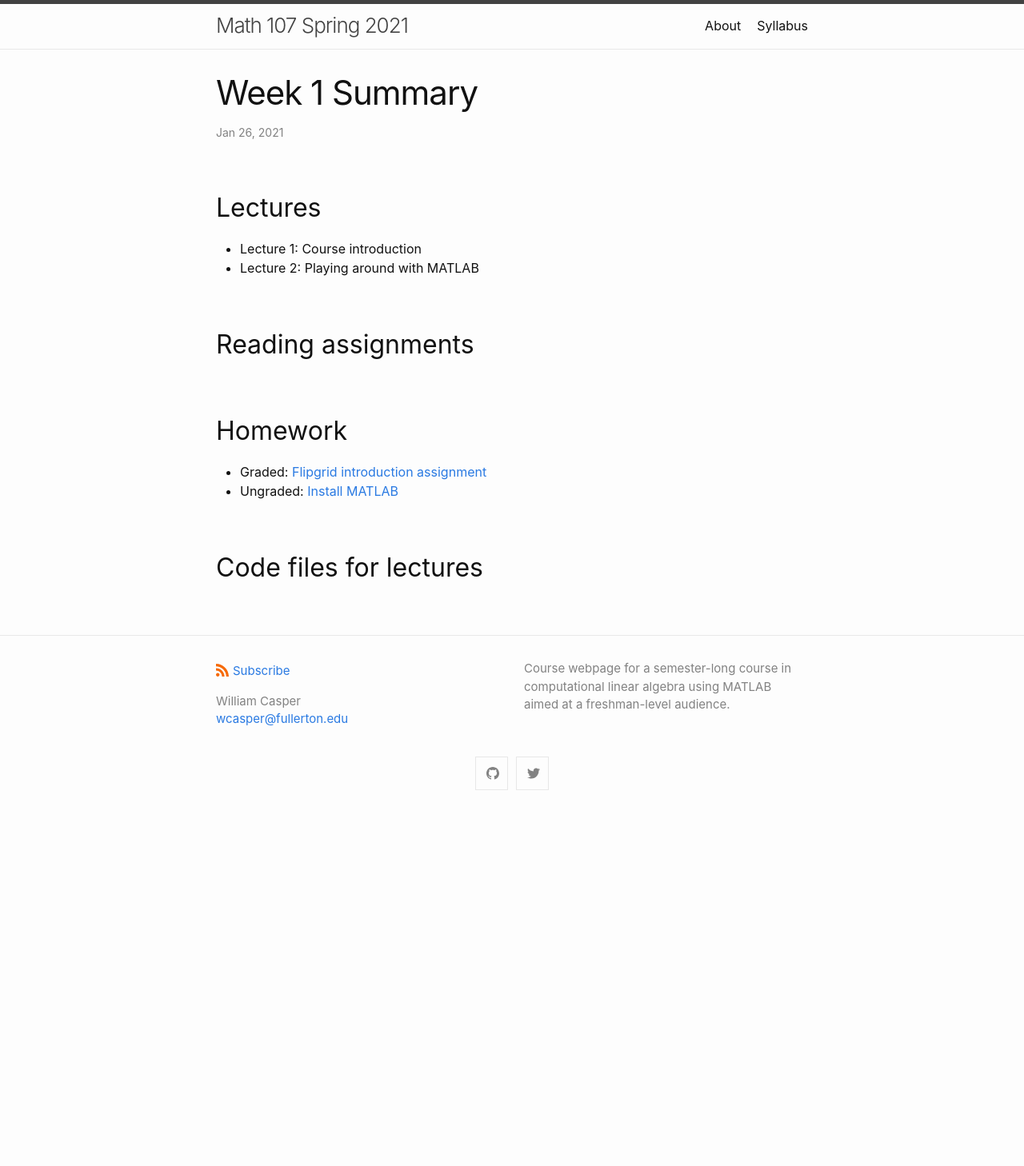
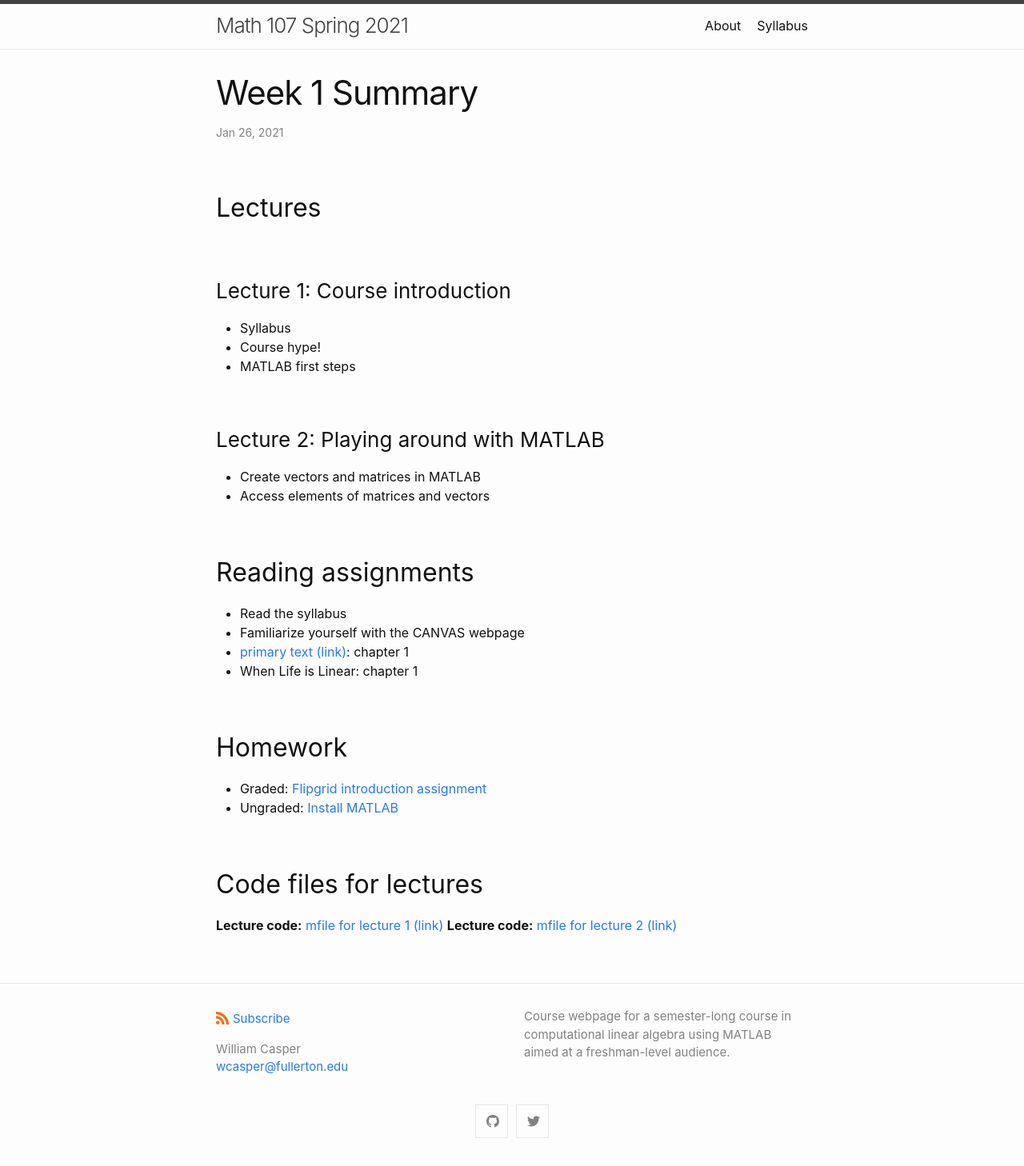
Before and after one commit to wcasper/math107spring2021, a Jekyll site: the page built from _posts/2021-01-26-Week-1-Summary.md, in a window 1280 px wide. Shown: the whole page at 80% size. Built offline with Jekyll 4.4.1, drawn with Linux system fonts in a browser that asks for light colours; before the commit the page ends 1023 px from its top, so only the background shows below that.

Commit message:
updated week 1 summary

```diff
--- a/_posts/2021-01-26-Week-1-Summary.md
+++ b/_posts/2021-01-26-Week-1-Summary.md
@@ -4,10 +4,23 @@ layout: post
 
 ## Lectures
 
-* Lecture 1: Course introduction
-* Lecture 2: Playing around with MATLAB
+### Lecture 1: Course introduction
+
+* Syllabus
+* Course hype!
+* MATLAB first steps
+
+### Lecture 2: Playing around with MATLAB
+
+* Create vectors and matrices in MATLAB
+* Access elements of matrices and vectors
 
 ## Reading assignments
+
+* Read the syllabus
+* Familiarize yourself with the CANVAS webpage
+* <a target="_parent" href="../../../extras/textbook.pdf">primary text (link)</a>: chapter 1
+* When Life is Linear: chapter 1
 
 ## Homework
 
@@ -17,3 +30,6 @@ layout: post
   <a target="_parent" href="https://csufullerton.instructure.com/courses/3127326/pages/install-matlab?module_item_id=67996522">Install MATLAB</a>
 
 ## Code files for lectures
+
+**Lecture code:** <a target="_parent" href="https://wcasper.github.io/math107spring2021/MATLAB/lecture1.m">mfile for lecture 1 (link)</a>
+**Lecture code:** <a target="_parent" href="https://wcasper.github.io/math107spring2021/MATLAB/lecture2.m">mfile for lecture 2 (link)</a>
```
